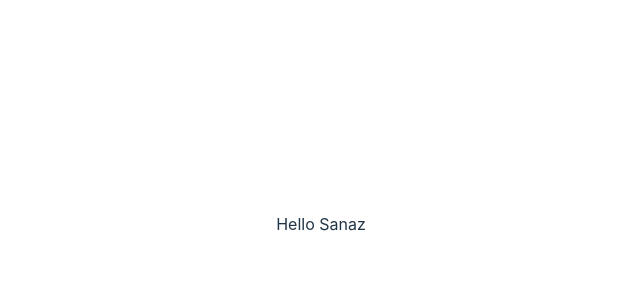
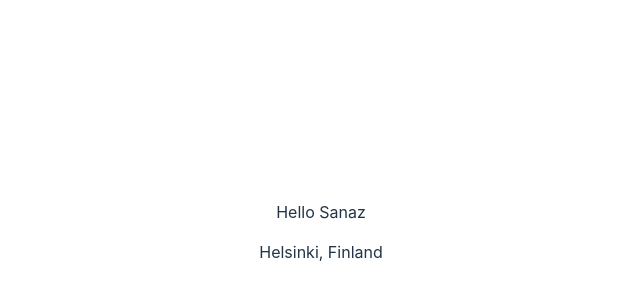
Before and after one commit to SanazBHMN/vue-3, a Vue app: page / in a window 1280 px wide. Shown: the part 176-476 px from the top of the page, without its empty margins (319-959 px from the left). Built offline with nearby package versions, Linux system fonts and the light colour scheme.

Commit message:
v-text directive

```diff
--- a/src/App.vue
+++ b/src/App.vue
@@ -5,6 +5,7 @@ export default {
     return {
       greet: "Hello",
       name: "Sanaz",
+      location: "Helsinki, Finland",
     };
   },
 };
@@ -12,6 +13,7 @@ export default {
 
 <template>
   <p>{{ greet }} {{ name }}</p>
+  <div v-text="location"></div>
 </template>
 
 <style scoped>
```
